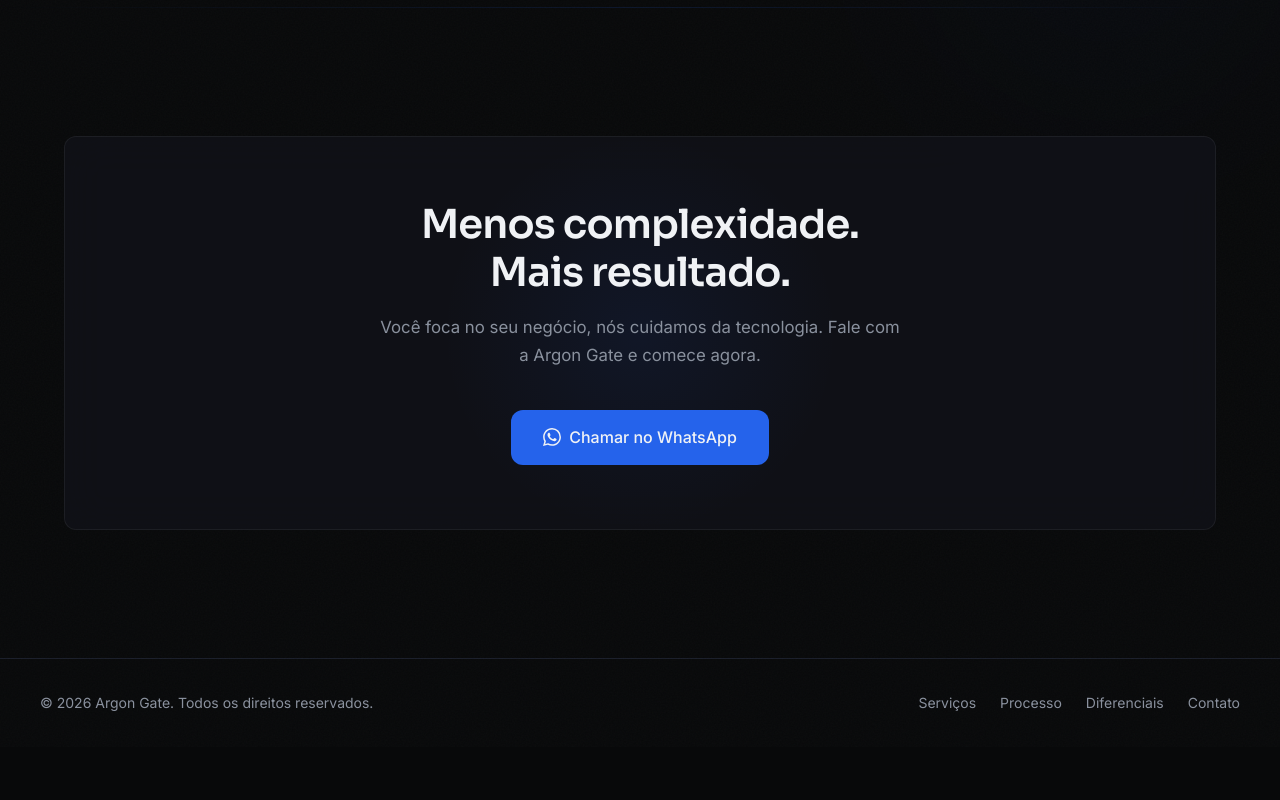
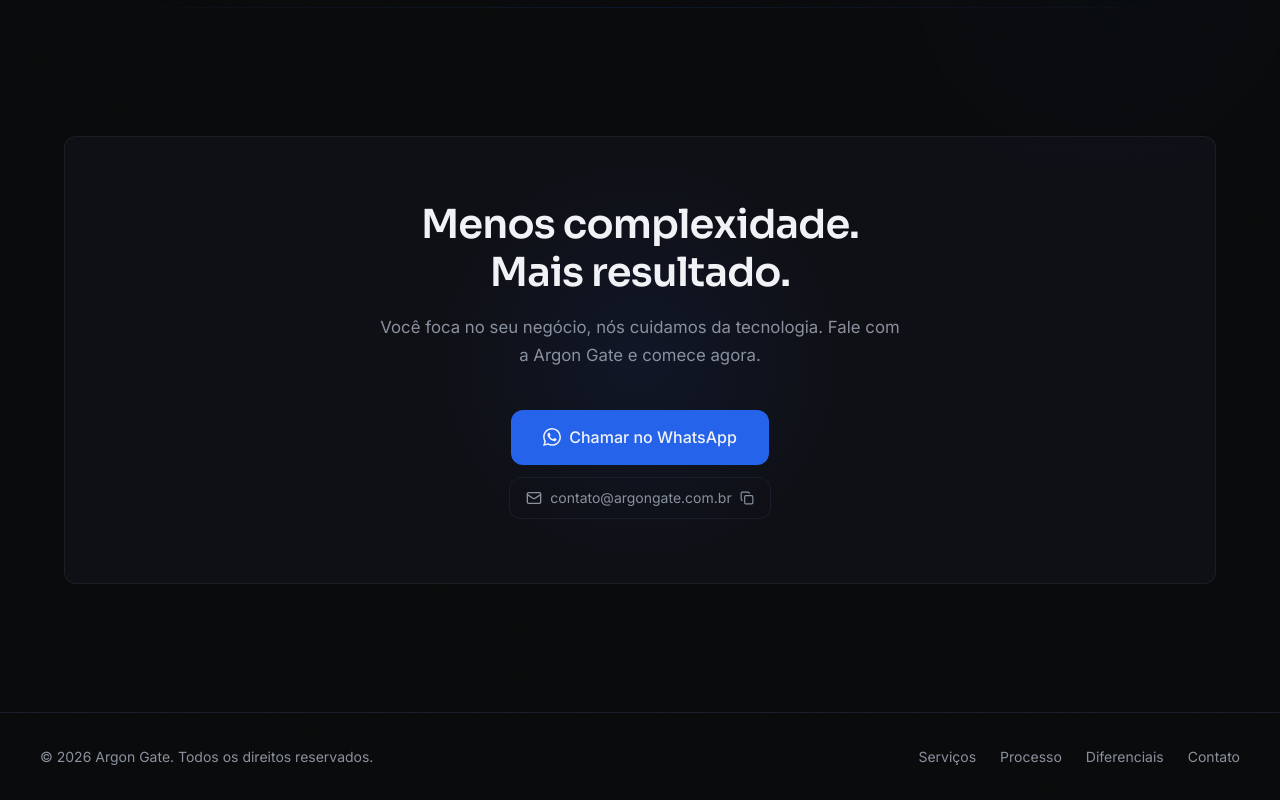
Before and after one commit to Argon-Gate/site, a Next.js app: page / in a window 1280 px wide. Shown: the part 3352-4152 px from the top of the page. Before the commit the page ends 4099 px from the top, so only its background shows below. Built offline with nearby package versions, Linux system fonts and the light colour scheme; no server answers.

Commit message:
feat: Botão para copiar email

```diff
--- a/src/app/globals.css
+++ b/src/app/globals.css
@@ -160,6 +160,27 @@
   background-color: var(--color-accent-hover);
   transform: translateY(-1px);
   box-shadow: 0 4px 20px var(--color-accent-glow);
+}
+
+.btn-email-copy {
+  display: inline-flex;
+  align-items: center;
+  gap: 0.5rem;
+  background-color: transparent;
+  color: var(--color-text-secondary);
+  font-family: var(--font-body);
+  font-size: 0.875rem;
+  font-weight: 400;
+  padding: 0.5rem 1rem;
+  border-radius: var(--radius);
+  border: 1px solid var(--color-border);
+  cursor: pointer;
+  transition: color 0.2s ease, border-color 0.2s ease;
+}
+
+.btn-email-copy:hover {
+  color: var(--color-text-primary);
+  border-color: var(--color-text-secondary);
 }
 
 .btn-ghost {
--- a/src/components/CTA.tsx
+++ b/src/components/CTA.tsx
@@ -1,4 +1,8 @@
 'use client';
+
+import { Mail, Copy, Check } from 'lucide-react';
+import { useState } from 'react';
+import { ScrollReveal } from './ScrollReveal';
 
 function WhatsAppIcon({ size = 18 }: { size?: number }) {
     return (
@@ -7,9 +11,19 @@
         </svg>
     );
 }
-import { ScrollReveal } from './ScrollReveal';
+
+const CONTACT_EMAIL = process.env.NEXT_PUBLIC_CONTACT_EMAIL ?? 'contato@argongate.com.br';
 
 export function CTA() {
+    const [copied, setCopied] = useState(false);
+
+    function handleCopyEmail() {
+        navigator.clipboard.writeText(CONTACT_EMAIL).then(() => {
+            setCopied(true);
+            setTimeout(() => setCopied(false), 2000);
+        });
+    }
+
     return (
         <section id="contato" className="section-container">
             <ScrollReveal>
@@ -42,7 +56,15 @@
                         Você foca no seu negócio, nós cuidamos da tecnologia. Fale com a Argon Gate e comece agora.
                     </p>
 
-                    <div style={{ position: 'relative' }}>
+                    <div
+                        style={{
+                            position: 'relative',
+                            display: 'flex',
+                            flexDirection: 'column',
+                            alignItems: 'center',
+                            gap: '0.75rem',
+                        }}
+                    >
                         <a
                             href="https://wa.me/SEU_NUMERO_AQUI"
                             target="_blank"
@@ -53,6 +75,17 @@
                             <WhatsAppIcon size={18} />
                             Chamar no WhatsApp
                         </a>
+
+                        <button
+                            type="button"
+                            onClick={handleCopyEmail}
+                            className="btn-email-copy"
+                            aria-label="Copiar email de contato"
+                        >
+                            <Mail size={16} />
+                            <span>{CONTACT_EMAIL}</span>
+                            {copied ? <Check size={14} /> : <Copy size={14} />}
+                        </button>
                     </div>
                 </div>
             </ScrollReveal>
```
Also changed, not shown: 1 other file (tests, documents, lock files or other folders).
